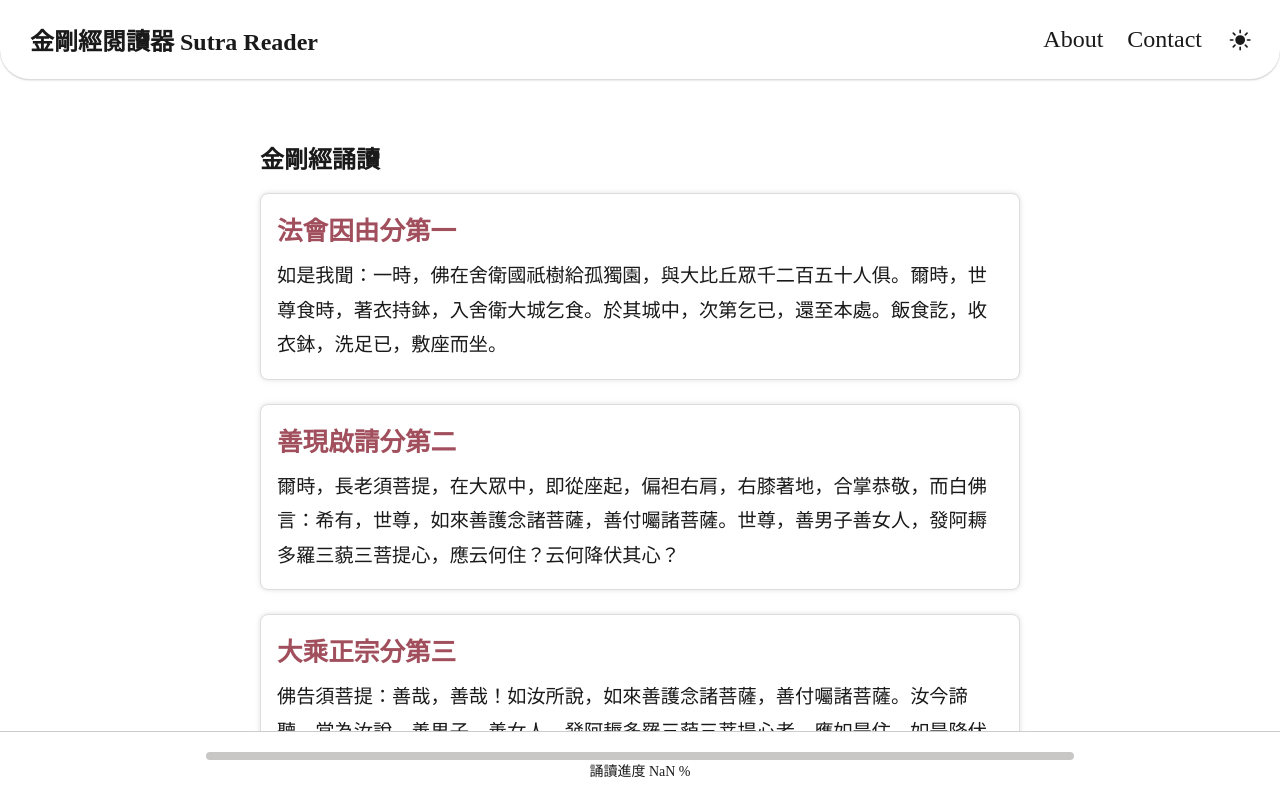
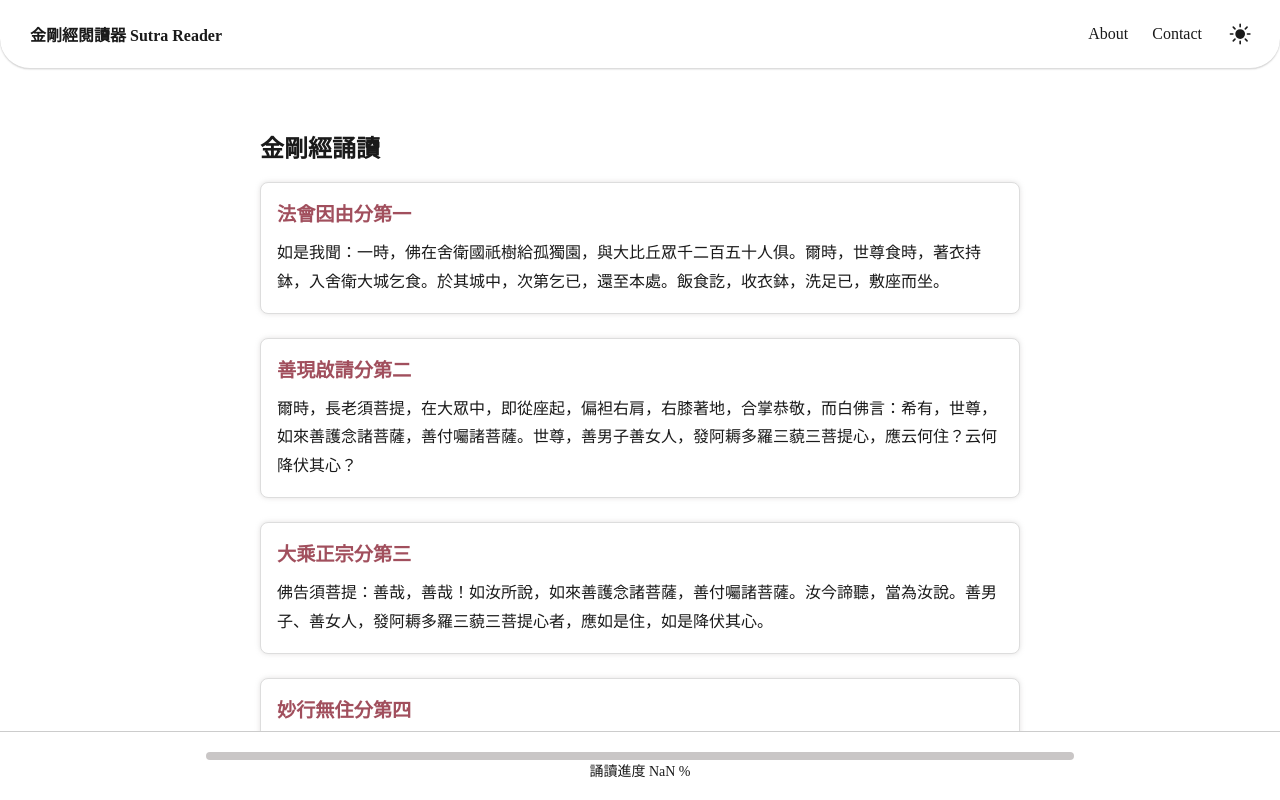
Before and after one commit to brownishgreen/sutra-reader, a Vue app: page /sutra-reader/home in a window 1280 px wide. Shown: the top 800 px of the page. Built offline with nearby package versions, Linux system fonts and the light colour scheme; a web font is replaced by a local one.

Commit message:
Fix(font): update font size for UI/UX

```diff
--- a/src/components/AppHeader.vue
+++ b/src/components/AppHeader.vue
@@ -22,8 +22,8 @@
               d="M12 2.25a.75.75 0 0 1 .75.75v2.25a.75.75 0 0 1-1.5 0V3a.75.75 0 0 1 .75-.75ZM7.5 12a4.5 4.5 0 1 1 9 0 4.5 4.5 0 0 1-9 0ZM18.894 6.166a.75.75 0 0 0-1.06-1.06l-1.591 1.59a.75.75 0 1 0 1.06 1.061l1.591-1.59ZM21.75 12a.75.75 0 0 1-.75.75h-2.25a.75.75 0 0 1 0-1.5H21a.75.75 0 0 1 .75.75ZM17.834 18.894a.75.75 0 0 0 1.06-1.06l-1.59-1.591a.75.75 0 1 0-1.061 1.06l1.59 1.591ZM12 18a.75.75 0 0 1 .75.75V21a.75.75 0 0 1-1.5 0v-2.25A.75.75 0 0 1 12 18ZM7.758 17.303a.75.75 0 0 0-1.061-1.06l-1.591 1.59a.75.75 0 0 0 1.06 1.061l1.591-1.59ZM6 12a.75.75 0 0 1-.75.75H3a.75.75 0 0 1 0-1.5h2.25A.75.75 0 0 1 6 12ZM6.697 7.757a.75.75 0 0 0 1.06-1.06l-1.59-1.591a.75.75 0 0 0-1.061 1.06l1.59 1.591Z" />
           </svg>
           <svg v-else xmlns="http://www.w3.org/2000/svg" fill="none" viewBox="0 0 24 24" stroke-width="1.5" stroke="currentColor" class="size-6 icon">
-  <path stroke-linecap="round" stroke-linejoin="round" d="M21.752 15.002A9.72 9.72 0 0 1 18 15.75c-5.385 0-9.75-4.365-9.75-9.75 0-1.33.266-2.597.748-3.752A9.753 9.753 0 0 0 3 11.25C3 16.635 7.365 21 12.75 21a9.753 9.753 0 0 0 9.002-5.998Z" />
-</svg>
+          <path stroke-linecap="round" stroke-linejoin="round" d="M21.752 15.002A9.72 9.72 0 0 1 18 15.75c-5.385 0-9.75-4.365-9.75-9.75 0-1.33.266-2.597.748-3.752A9.753 9.753 0 0 0 3 11.25C3 16.635 7.365 21 12.75 21a9.753 9.753 0 0 0 9.002-5.998Z" />
+          </svg>
 
         </button>
       </nav>
@@ -93,7 +93,7 @@ defineEmits(['navigate'])
         align-items: center;
         justify-content: center;
         padding: 6px 6px;
-        font-size: 1.5rem;
+        font-size: 1rem;
         border: 0px;
         background-color: transparent;
         cursor: pointer;
@@ -117,7 +117,7 @@ defineEmits(['navigate'])
     align-items: center;
 
     .site-title {
-      font-size: 1.5rem;
+      font-size: 1rem;
       font-weight: bold;
       margin: 0;
     }
@@ -136,7 +136,7 @@ defineEmits(['navigate'])
 
     .hamburger {
       display: none;
-      font-size: 2rem;
+      font-size: 1.5rem;
       background: none;
       border: none;
       cursor: pointer;
--- a/src/components/SutraReader.vue
+++ b/src/components/SutraReader.vue
@@ -121,11 +121,11 @@ onMounted(() => {
 .chapter {
   color: #a14f5d;
   margin-bottom: 12px;
-  font-size: 1.6rem;
+  font-size: 1.2rem;
 }
 
 .text {
-  font-size: 1.2rem;
+  font-size: 1rem;
   line-height: 1.8;
 }
 
```
